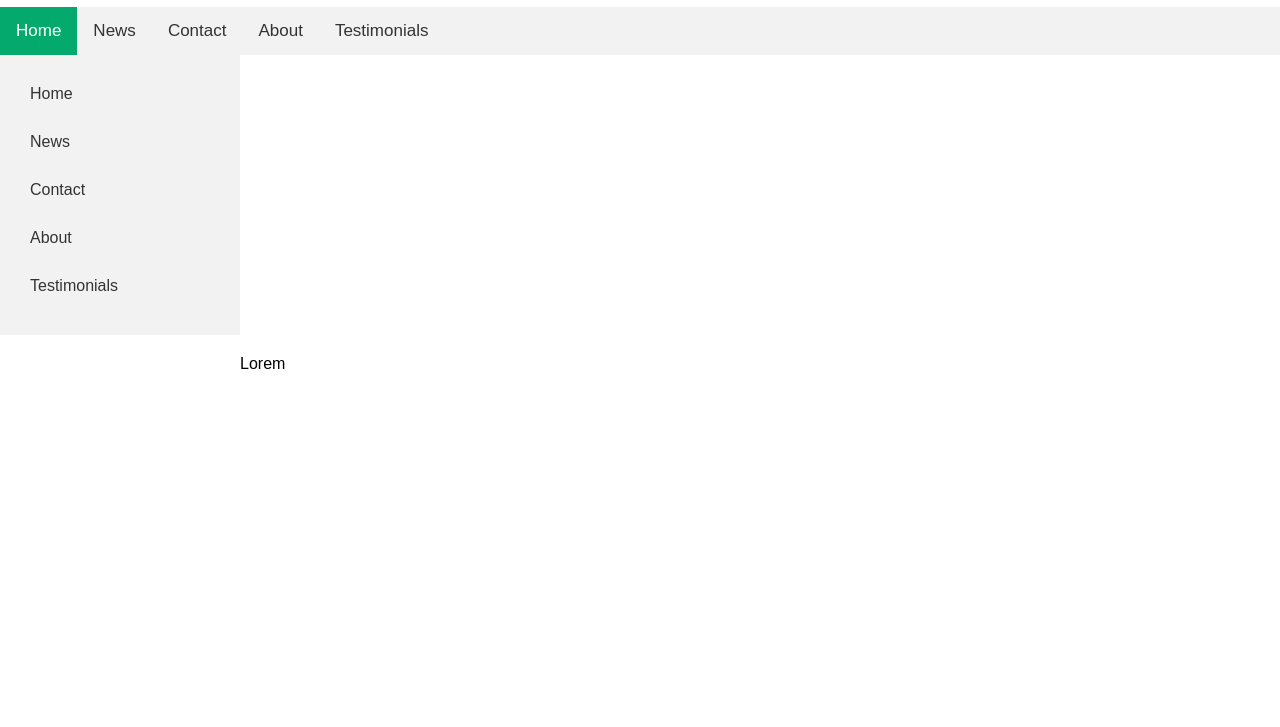
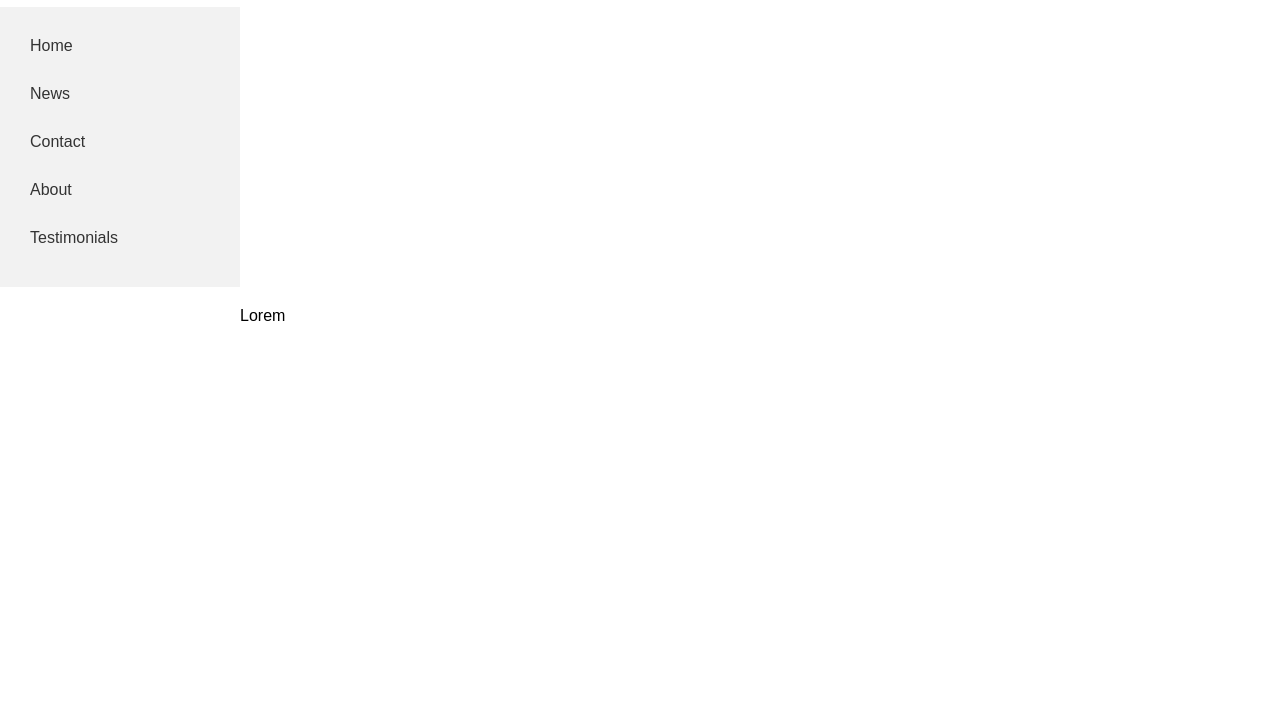
Before and after one commit to rolandogonzagajr/InfoSecH3, a plain HTML site: page index.html in a window 1280 px wide. Shown: the part 73-800 px from the top of the page. Drawn offline with Linux system fonts and the light colour scheme.

Commit message:
Update index.html

```diff
--- a/index.html
+++ b/index.html
@@ -9,14 +9,6 @@
 </head>
 <body>
     <h1>Puhtain Koti</h1>
-
-    <div class="topnav">
-        <a class="active" href="#home">Home</a>
-        <a href="#news">News</a>
-        <a href="#contact">Contact</a>
-        <a href="#about">About</a>
-        <a href="#testimonials">Testimonials</a>
-    </div>
 
     <div class="leftnav">
         <a class="active" href="#home">Home</a>
```
